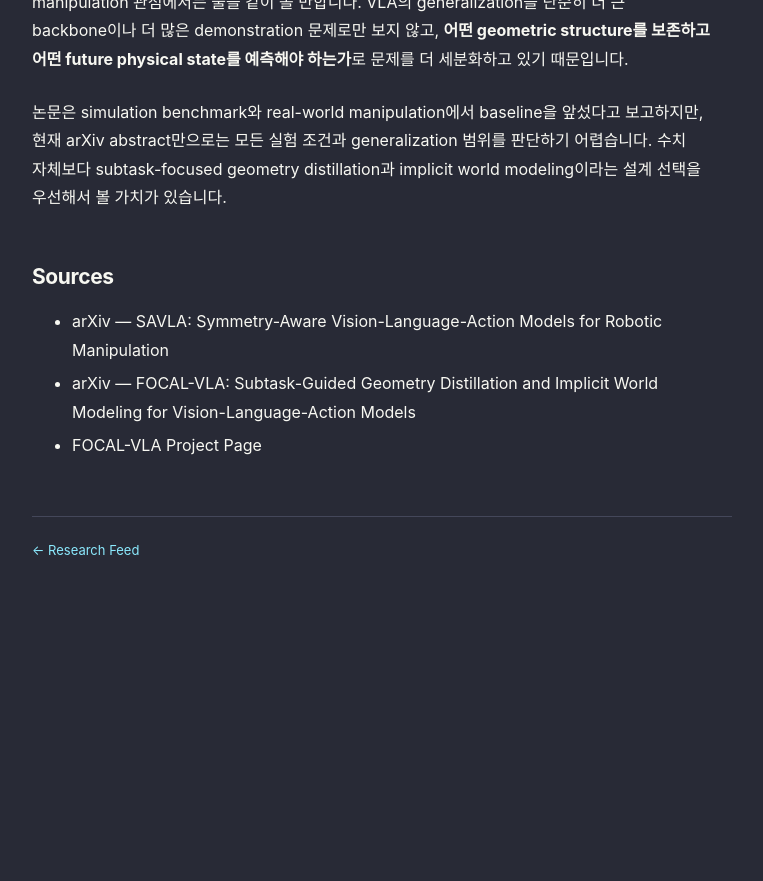
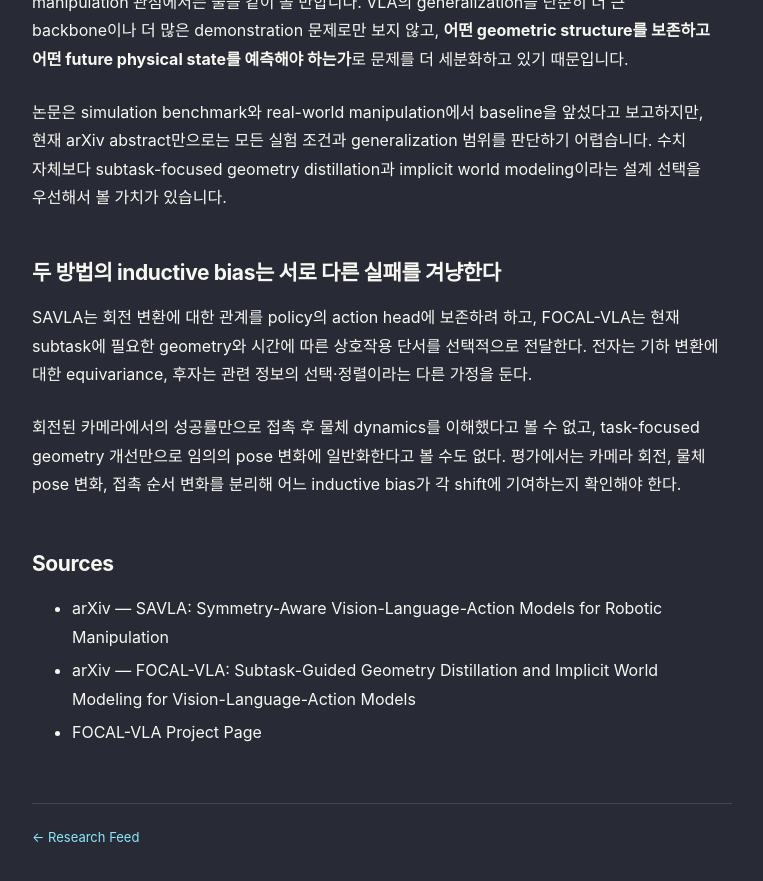
Before and after one commit to nayana224/nayana224.github.io, a Jekyll site: the page built from _research_feed/2026-09-21-research-papers.md, in a window 1280 px wide and 900 px high, scrolled down 1684 px. Shown: the top 881 px of the window, without its empty margins (258-1021 px from the left). Built offline with Jekyll 4.4.1, drawn with Linux system fonts in a browser that asks for light colours; before the commit the page ends 2317 px from its top, so only the background shows below that.

Commit message:
Strengthen Research Feed article: 2026-09-21

```diff
--- a/_research_feed/2026-09-21-research-papers.md
+++ b/_research_feed/2026-09-21-research-papers.md
@@ -33,6 +33,12 @@
 
 논문은 simulation benchmark와 real-world manipulation에서 baseline을 앞섰다고 보고하지만, 현재 arXiv abstract만으로는 모든 실험 조건과 generalization 범위를 판단하기 어렵습니다. 수치 자체보다 subtask-focused geometry distillation과 implicit world modeling이라는 설계 선택을 우선해서 볼 가치가 있습니다.
 
+## 두 방법의 inductive bias는 서로 다른 실패를 겨냥한다
+
+SAVLA는 회전 변환에 대한 관계를 policy의 action head에 보존하려 하고, FOCAL-VLA는 현재 subtask에 필요한 geometry와 시간에 따른 상호작용 단서를 선택적으로 전달한다. 전자는 기하 변환에 대한 equivariance, 후자는 관련 정보의 선택·정렬이라는 다른 가정을 둔다.
+
+회전된 카메라에서의 성공률만으로 접촉 후 물체 dynamics를 이해했다고 볼 수 없고, task-focused geometry 개선만으로 임의의 pose 변화에 일반화한다고 볼 수도 없다. 평가에서는 카메라 회전, 물체 pose 변화, 접촉 순서 변화를 분리해 어느 inductive bias가 각 shift에 기여하는지 확인해야 한다.
+
 ## Sources
 - [arXiv — SAVLA: Symmetry-Aware Vision-Language-Action Models for Robotic Manipulation](https://arxiv.org/abs/2609.16641)
 - [arXiv — FOCAL-VLA: Subtask-Guided Geometry Distillation and Implicit World Modeling for Vision-Language-Action Models](https://arxiv.org/abs/2609.21228)
```
